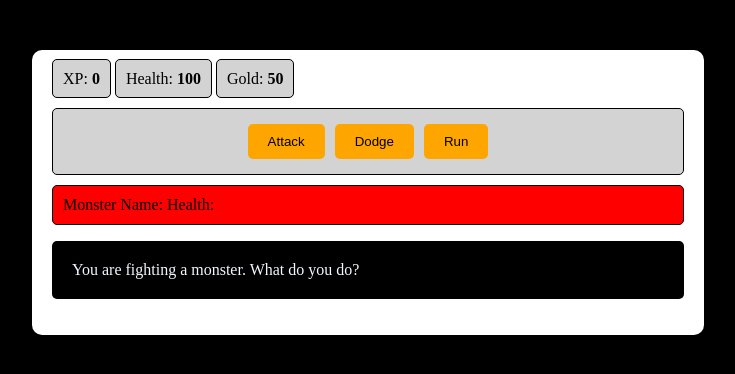
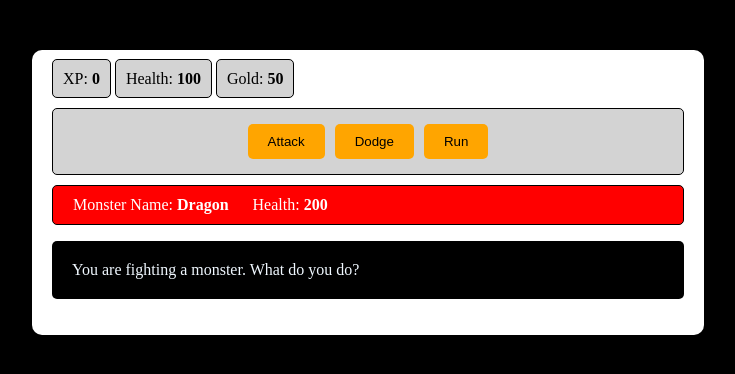
Before and after one commit to NamanOP1408/Rpg-game, a plain HTML site: page index.html in a window 1280 px wide. Both pictures are taken after a click on the button "Fight Dragon". Shown: the whole page, without its empty margins (272-1007 px from the left). Drawn offline with Linux system fonts and the light colour scheme.

Commit message:
My mistakes! i listen to tvGirl

```diff
--- a/index.html
+++ b/index.html
@@ -19,8 +19,8 @@
             <button id="button3">Fight Dragon</button>
         </div>
         <div id="monsterStats">
-            <span class="monsterName">Monster Name:<strong><span id="monsterName"></span></strong></span>
-            <span class="monsterHealthText">Health:<strong><span id="monsterHealth"></span></strong></span>
+            <span class="stats1">Monster Name: <strong><span id="monsterName"></span></strong></span>
+            <span class="stats1">Health: <strong><span id="monsterHealthText"></span></strong></span>
 
         </div>
         <div>
--- a/index.js
+++ b/index.js
@@ -135,6 +135,8 @@ function goFight(){
     update(locations[3]);
     monsterHealth = monsters[fighting].health;
     monsterStats.style.display = 'block';
+    monsterName.textContent = monsters[fighting].name;
+    monsterHealthText.textContent = monsterHealth;
 }
 
 function attack(){
```
